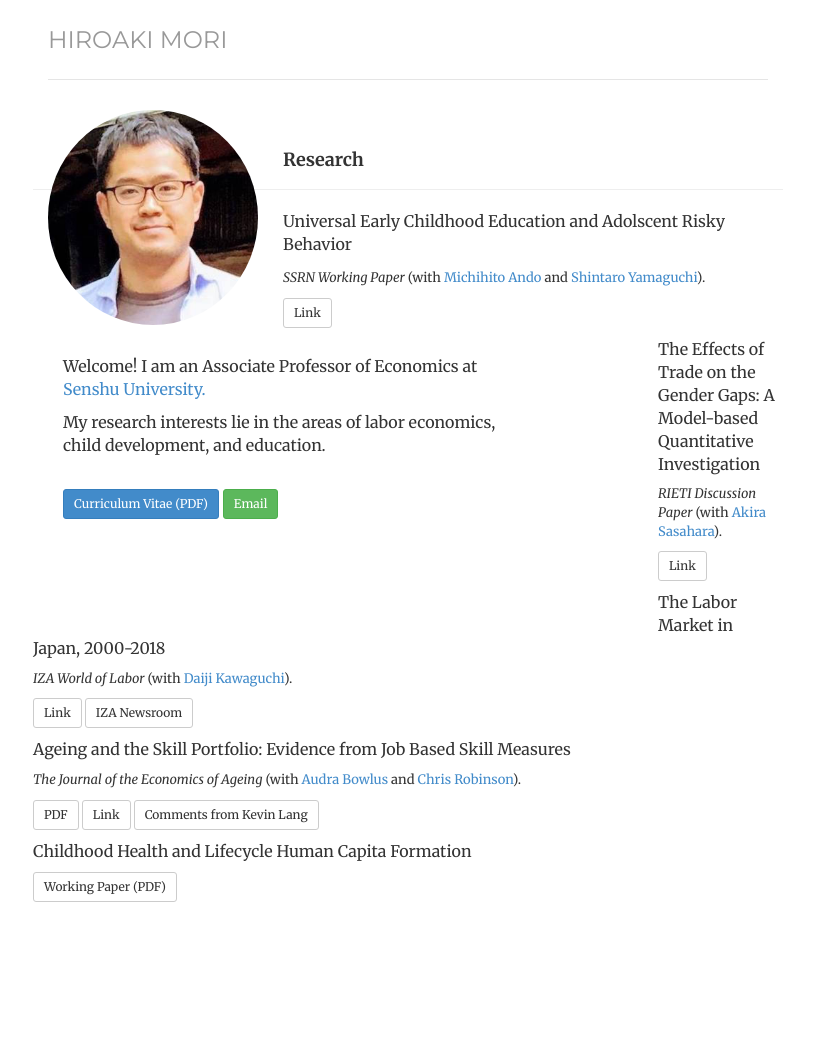
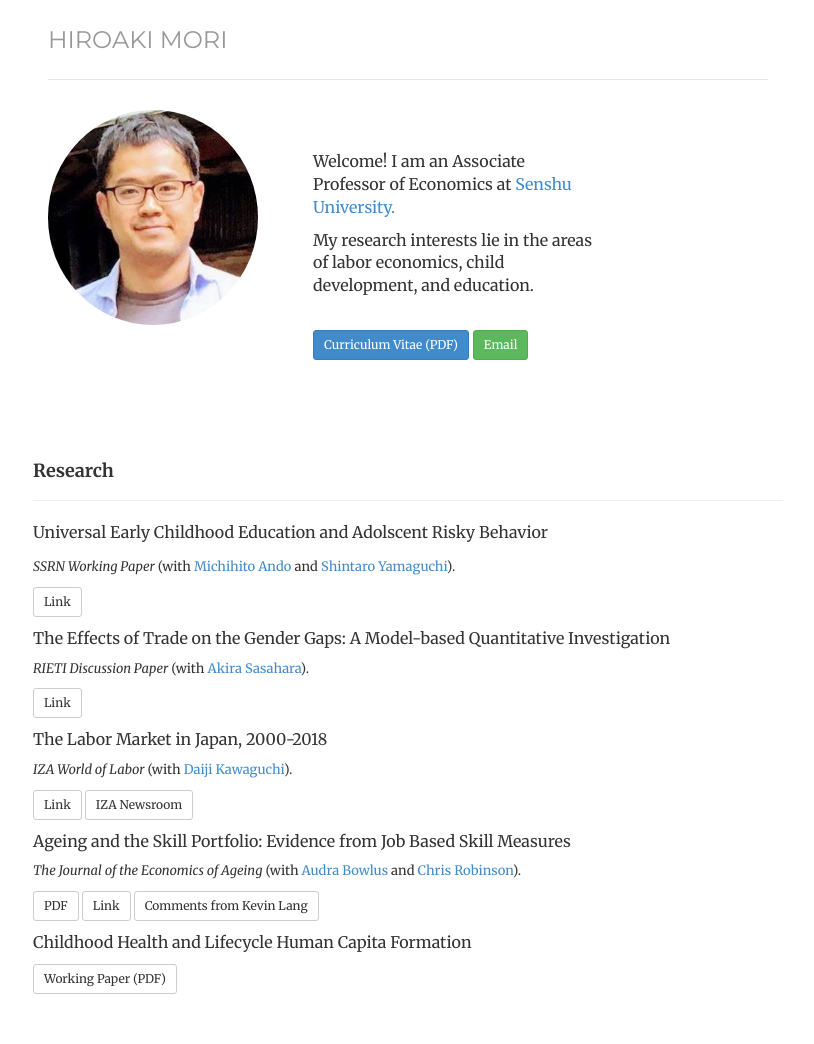
Before and after one commit to morihiroaki/morihiroaki.github.io, a Jekyll site: the page built from index.html, in a window 1280 px wide. Shown: the whole page, without its empty margins (232-1046 px from the left). Built offline with Jekyll 4.4.1, drawn with Linux system fonts in a browser that asks for light colours; before the commit the page ends 952 px from its top, so only the background shows below that.

Commit message:
Update index.html

```diff
--- a/index.html
+++ b/index.html
@@ -14,8 +14,8 @@
 </div>
 </div>
 
-<div class='col-sm-10'>
- <div class='col-sm-10'>
+<div class='col-sm-8'>
+ <div class='col-sm-8'>
 <p><font size="3"> Welcome! I am an Associate Professor of Economics at
  <a href="https://www.senshu-u.ac.jp/english/learn/economics/" target="_blank" title="Link">Senshu University.</a></p>
 <p> My research interests lie in the areas of labor economics, child development, and education. </p>
```
